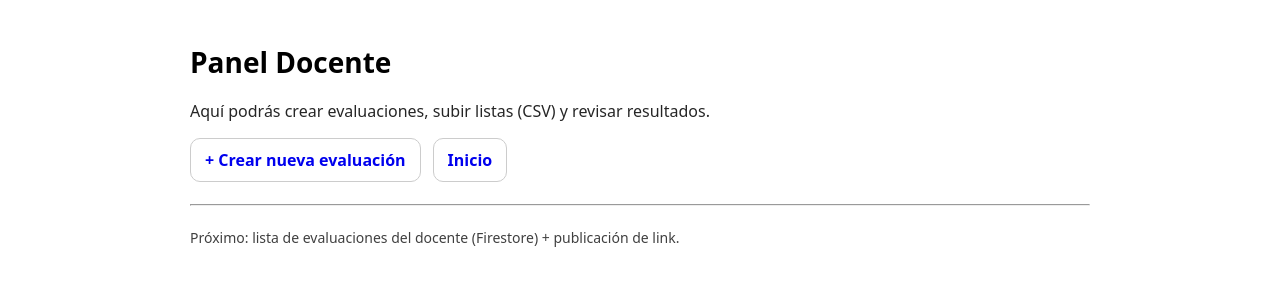
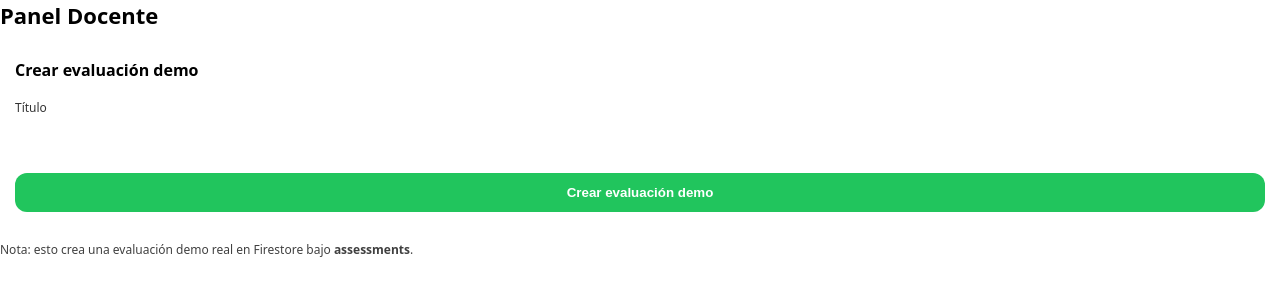
Before and after one commit to innova-space-edu/provi-evaluaciones, a Next.js app: page /teacher in a window 1280 px wide. Shown: the top 300 px of the page. Built offline with nearby package versions, Linux system fonts and the light colour scheme; no server answers.

Commit message:
Update page.tsx

```diff
--- a/src/app/(teacher)/teacher/page.tsx
+++ b/src/app/(teacher)/teacher/page.tsx
@@ -1,43 +1,149 @@
-export default function TeacherHomePage() {
+"use client";
+
+import { useState } from "react";
+import { getAuth } from "firebase/auth";
+import { app } from "@/lib/firebase/client";
+
+export default function TeacherPage() {
+  const [title, setTitle] = useState("Evaluación Demo - Providencia");
+  const [creating, setCreating] = useState(false);
+  const [assessmentId, setAssessmentId] = useState<string>("");
+  const [err, setErr] = useState<string>("");
+
+  async function createDemo() {
+    setErr("");
+    setAssessmentId("");
+
+    const auth = getAuth(app);
+    const user = auth.currentUser;
+    if (!user) {
+      setErr("Debes iniciar sesión con Google primero.");
+      return;
+    }
+
+    setCreating(true);
+    try {
+      const idToken = await user.getIdToken(true);
+
+      const r = await fetch("/api/assessments/demo", {
+        method: "POST",
+        headers: { "Content-Type": "application/json" },
+        body: JSON.stringify({ idToken, title }),
+      });
+
+      const data = await r.json();
+      if (!r.ok || !data.ok) {
+        throw new Error(data?.error || "No se pudo crear");
+      }
+
+      setAssessmentId(data.assessmentId);
+    } catch (e: any) {
+      setErr(e?.message || "Error");
+    } finally {
+      setCreating(false);
+    }
+  }
+
+  const studentLink = assessmentId
+    ? `${typeof window !== "undefined" ? window.location.origin : ""}/student/assessments/${assessmentId}`
+    : "";
+
   return (
-    <main style={{ padding: 24, maxWidth: 900, margin: "0 auto" }}>
-      <h1 style={{ fontSize: 28, fontWeight: 800 }}>Panel Docente</h1>
-      <p style={{ marginTop: 8, opacity: 0.85 }}>
-        Aquí podrás crear evaluaciones, subir listas (CSV) y revisar resultados.
-      </p>
+    <div style={{ display: "grid", gap: 14 }}>
+      <h1 style={{ margin: 0, fontSize: 22 }}>Panel Docente</h1>
 
-      <div style={{ marginTop: 16, display: "flex", gap: 12, flexWrap: "wrap" }}>
-        <a
-          href="/teacher/assessments/new"
-          style={{
-            padding: "10px 14px",
-            borderRadius: 10,
-            border: "1px solid #ccc",
-            textDecoration: "none",
-            fontWeight: 700
-          }}
-        >
-          + Crear nueva evaluación
-        </a>
+      <div style={card}>
+        <div style={{ fontWeight: 900, marginBottom: 8 }}>Crear evaluación demo</div>
 
-        <a
-          href="/"
-          style={{
-            padding: "10px 14px",
-            borderRadius: 10,
-            border: "1px solid #ccc",
-            textDecoration: "none",
-            fontWeight: 700
-          }}
-        >
-          Inicio
-        </a>
+        <label style={{ display: "grid", gap: 6 }}>
+          <span style={{ fontSize: 12, opacity: 0.8 }}>Título</span>
+          <input
+            value={title}
+            onChange={(e) => setTitle(e.target.value)}
+            placeholder="Título de la evaluación"
+            style={input}
+          />
+        </label>
+
+        <button onClick={createDemo} disabled={creating} style={btnPrimary}>
+          {creating ? "Creando..." : "Crear evaluación demo"}
+        </button>
+
+        {err ? <div style={{ color: "#ff8080", fontWeight: 700 }}>❌ {err}</div> : null}
+
+        {assessmentId ? (
+          <div style={{ marginTop: 10, display: "grid", gap: 8 }}>
+            <div style={{ fontWeight: 900 }}>✅ Creada: {assessmentId}</div>
+
+            <div style={{ fontSize: 13, opacity: 0.9 }}>
+              Link para estudiantes:
+            </div>
+
+            <div style={linkBox}>
+              <a href={studentLink} target="_blank" rel="noreferrer" style={{ color: "white" }}>
+                {studentLink}
+              </a>
+            </div>
+
+            <button
+              onClick={() => navigator.clipboard.writeText(studentLink)}
+              style={btnGhost}
+            >
+              Copiar link
+            </button>
+          </div>
+        ) : null}
       </div>
 
-      <hr style={{ margin: "22px 0" }} />
-      <p style={{ fontSize: 14, opacity: 0.75 }}>
-        Próximo: lista de evaluaciones del docente (Firestore) + publicación de link.
-      </p>
-    </main>
+      <div style={{ fontSize: 12, opacity: 0.75 }}>
+        Nota: esto crea una evaluación demo real en Firestore bajo <b>assessments</b>.
+      </div>
+    </div>
   );
 }
+
+const card: React.CSSProperties = {
+  border: "1px solid rgba(255,255,255,0.10)",
+  borderRadius: 16,
+  padding: 14,
+  background: "rgba(255,255,255,0.03)",
+  display: "grid",
+  gap: 10,
+};
+
+const input: React.CSSProperties = {
+  padding: "12px 12px",
+  borderRadius: 12,
+  border: "1px solid rgba(255,255,255,0.15)",
+  background: "rgba(255,255,255,0.05)",
+  color: "white",
+  outline: "none",
+};
+
+const btnPrimary: React.CSSProperties = {
+  background: "#21c55d",
+  border: "none",
+  color: "white",
+  padding: "12px 14px",
+  borderRadius: 12,
+  fontWeight: 900,
+  cursor: "pointer",
+};
+
+const btnGhost: React.CSSProperties = {
+  background: "rgba(255,255,255,0.08)",
+  border: "1px solid rgba(255,255,255,0.12)",
+  color: "white",
+  padding: "10px 12px",
+  borderRadius: 12,
+  fontWeight: 800,
+  cursor: "pointer",
+};
+
+const linkBox: React.CSSProperties = {
+  padding: 12,
+  borderRadius: 12,
+  border: "1px solid rgba(255,255,255,0.12)",
+  background: "rgba(0,0,0,0.25)",
+  overflowX: "auto",
+};
```
